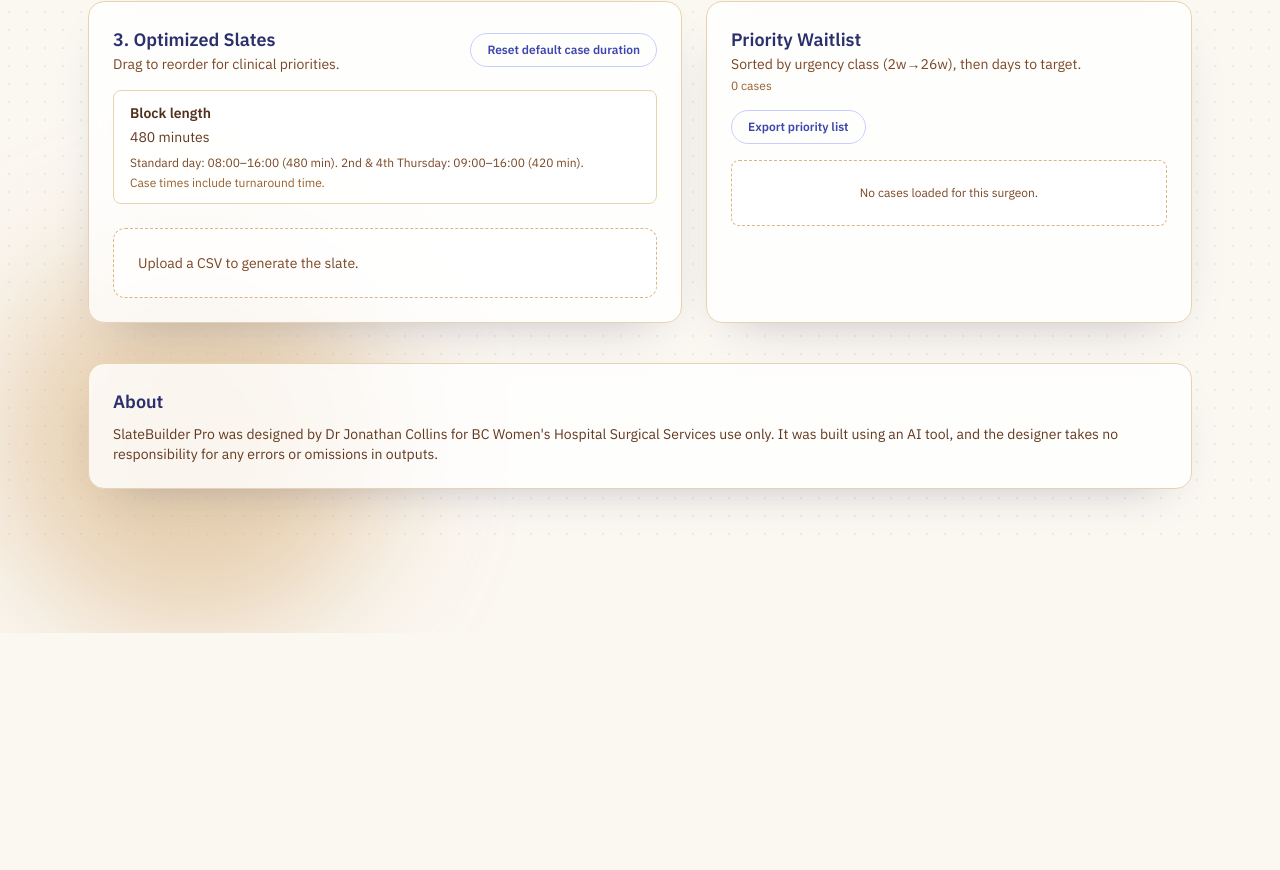
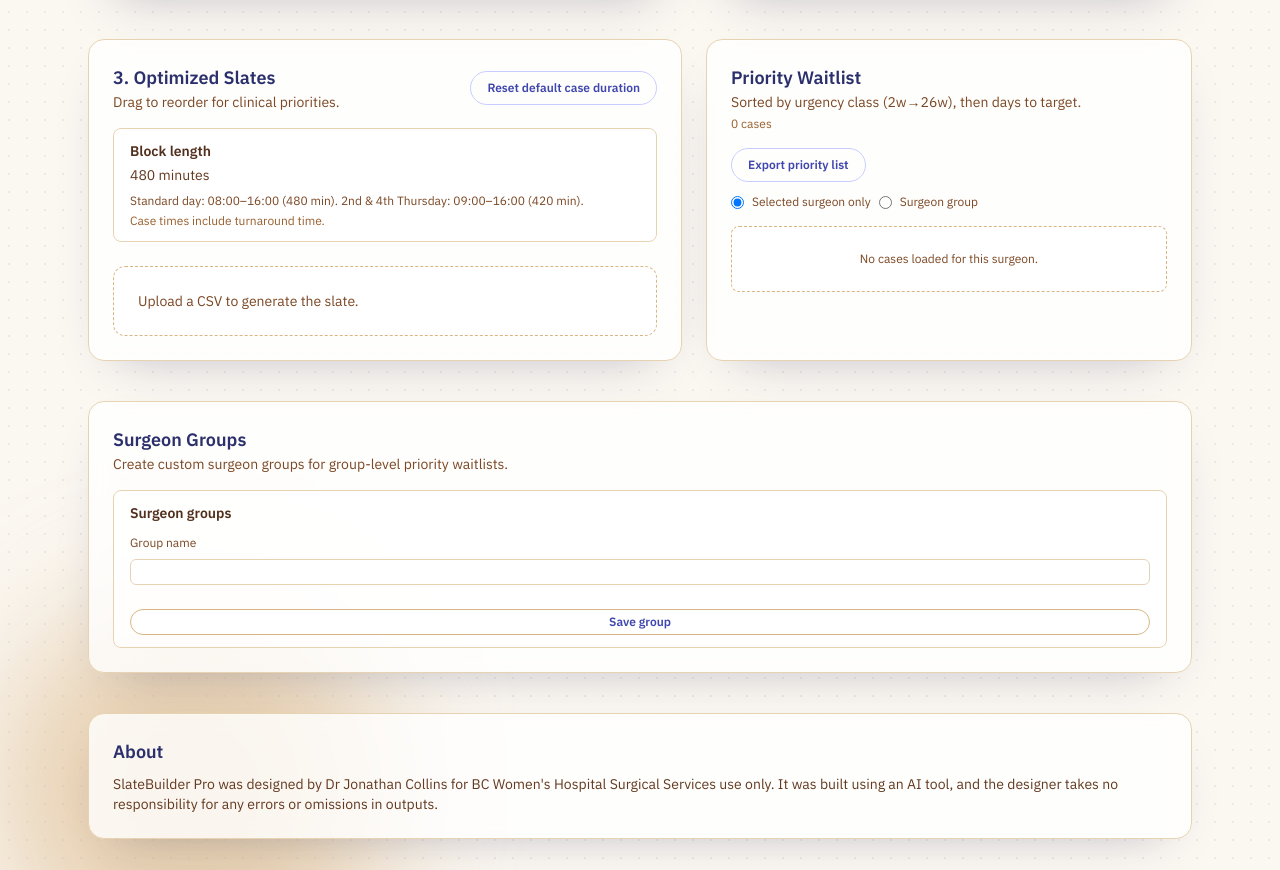
Before and after one commit to jpwcollins/SlateBuilderPro, a Next.js app: page / in a window 1280 px wide. Shown: the part 861-1731 px from the top of the page. Before the commit the page ends 1494 px from the top, so only its background shows below. Built offline with nearby package versions, Linux system fonts and the light colour scheme.

Commit message:
Add surgeon names to waitlists

```diff
--- a/app/page.tsx
+++ b/app/page.tsx
@@ -30,6 +30,11 @@ export default function Home() {
   const [flagOverrides, setFlagOverrides] = useState<
     Record<string, { osa?: boolean; diabetes?: boolean }>
   >({});
+  const [groups, setGroups] = useState<{ name: string; surgeons: string[] }[]>([]);
+  const [newGroupName, setNewGroupName] = useState("");
+  const [newGroupSurgeons, setNewGroupSurgeons] = useState<Record<string, boolean>>({});
+  const [waitlistScope, setWaitlistScope] = useState<"surgeon" | "group">("surgeon");
+  const [selectedGroup, setSelectedGroup] = useState("");
   const [defaultDurations, setDefaultDurations] = useState({
     hysteroscopy: 60,
     laparoscopy: 90,
@@ -80,6 +85,7 @@ export default function Home() {
     }
   }, []);
 
+
   const surgeons = useMemo(() => {
     const unique = new Set(cases.map((item) => item.surgeonId));
     return Array.from(unique).sort((a, b) => a.localeCompare(b));
@@ -127,6 +133,25 @@ export default function Home() {
       return { ...item, estimatedDurationMin: override };
     });
   }, [filteredCases, durationOverrides]);
+
+  const waitlistCases = useMemo(() => {
+    if (waitlistScope === "group" && selectedGroup) {
+      const group = groups.find((item) => item.name === selectedGroup);
+      if (!group) return filteredCases;
+      const set = new Set(group.surgeons);
+      return casesWithDefaults.filter((item) => set.has(item.surgeonId));
+    }
+    return filteredCases;
+  }, [waitlistScope, selectedGroup, groups, casesWithDefaults, filteredCases]);
+
+  const waitlistCasesWithOverrides = useMemo(() => {
+    if (Object.keys(durationOverrides).length === 0) return waitlistCases;
+    return waitlistCases.map((item) => {
+      const override = durationOverrides[item.caseId];
+      if (!override) return item;
+      return { ...item, estimatedDurationMin: override };
+    });
+  }, [waitlistCases, durationOverrides]);
 
   const sortForWaitlist = (items: PatientCase[]) => {
     const order = [2, 4, 6, 12, 26];
@@ -340,8 +365,8 @@ export default function Home() {
   };
 
   const orderedByUrgency = useMemo(() => {
-    return sortForWaitlist(filteredCasesWithOverrides);
-  }, [filteredCasesWithOverrides, priorityMode]);
+    return sortForWaitlist(waitlistCasesWithOverrides);
+  }, [waitlistCasesWithOverrides, priorityMode]);
 
   const selectedCaseIds = useMemo(() => {
     const ids = new Set<string>();
@@ -353,6 +378,8 @@ export default function Home() {
 
   const downloadPriorityCsv = () => {
     if (orderedByUrgency.length === 0) return;
+    const label =
+      waitlistScope === "group" && selectedGroup ? selectedGroup : selectedSurgeon || "all";
     const rows = [
       [
         "order",
@@ -382,7 +409,7 @@ export default function Home() {
       ]);
     });
     const csv = rows.map((row) => row.join(",")).join("\n");
-    downloadFile(`priority_waitlist_${selectedSurgeon || "all"}.csv`, csv);
+    downloadFile(`priority_waitlist_${label}.csv`, csv);
   };
 
   const scrollToAbout = () => {
@@ -569,6 +596,14 @@ export default function Home() {
                 </button>
                 {defaultsSavedAt && <span>Saved {defaultsSavedAt}</span>}
               </div>
+              <div className="mt-3 flex items-center justify-between text-xs text-sand-600">
+                <a
+                  href="#groups"
+                  className="rounded-full border border-sand-300 bg-white/70 px-3 py-1 font-semibold text-slateBlue-700"
+                >
+                  Surgeon Groups
+                </a>
+              </div>
             </div>
           </div>
         </div>
@@ -618,6 +653,8 @@ export default function Home() {
                 ))}
               </select>
             </label>
+
+
           </div>
         </div>
       </section>
@@ -760,6 +797,7 @@ export default function Home() {
                             <p className="text-xs text-sand-700">
                               Benchmark {item.benchmarkWeeks}w · TTT {item.timeToTargetDays}d · {item.estimatedDurationMin}m
                             </p>
+                            <p className="text-xs text-sand-600">Surgeon: {item.surgeonId}</p>
                             {item.procedureName && (
                               <p className="text-xs text-sand-600">{item.procedureName}</p>
                             )}
@@ -837,9 +875,11 @@ export default function Home() {
                   : "Sorted by urgency class (2w→26w), then days to target."}
               </p>
               <p className="mt-1 text-xs text-sand-600">
-                {selectedSurgeon
-                  ? `${orderedByUrgency.length} cases for ${selectedSurgeon}`
-                  : `${orderedByUrgency.length} cases`}
+                {waitlistScope === "group" && selectedGroup
+                  ? `${orderedByUrgency.length} cases for ${selectedGroup}`
+                  : selectedSurgeon
+                    ? `${orderedByUrgency.length} cases for ${selectedSurgeon}`
+                    : `${orderedByUrgency.length} cases`}
               </p>
             </div>
             <button
@@ -849,6 +889,42 @@ export default function Home() {
             >
               Export priority list
             </button>
+          </div>
+          <div className="mt-3 flex flex-wrap gap-2 text-xs text-sand-700">
+            <label className="flex items-center gap-2">
+              <input
+                type="radio"
+                name="waitlistScope"
+                value="surgeon"
+                checked={waitlistScope === "surgeon"}
+                onChange={() => setWaitlistScope("surgeon")}
+              />
+              Selected surgeon only
+            </label>
+            <label className="flex items-center gap-2">
+              <input
+                type="radio"
+                name="waitlistScope"
+                value="group"
+                checked={waitlistScope === "group"}
+                onChange={() => setWaitlistScope("group")}
+              />
+              Surgeon group
+            </label>
+            {waitlistScope === "group" && (
+              <select
+                value={selectedGroup}
+                onChange={(event) => setSelectedGroup(event.target.value)}
+                className="rounded-md border border-sand-200 bg-white px-2 py-1 text-xs"
+              >
+                {groups.length === 0 && <option value="">No groups</option>}
+                {groups.map((group) => (
+                  <option key={group.name} value={group.name}>
+                    {group.name}
+                  </option>
+                ))}
+              </select>
+            )}
           </div>
 
           <div className="mt-4 flex flex-col gap-2 text-sm">
@@ -863,6 +939,7 @@ export default function Home() {
                 <div className="text-xs text-sand-700">
                   Benchmark {item.benchmarkWeeks}w · TTT {item.timeToTargetDays}d
                 </div>
+                <div className="text-xs text-sand-600">Surgeon: {item.surgeonId}</div>
                 <div className="mt-1 flex flex-wrap gap-2">
                   {item.flags?.diabetes && (
                     <span className="rounded-full bg-sand-100 px-2 py-1 text-xs text-sand-800">
@@ -921,6 +998,67 @@ export default function Home() {
         </div>
       </section>
 
+      <section id="groups" className="card p-6 scroll-mt-24">
+        <h2 className="text-lg font-semibold text-slateBlue-900">Surgeon Groups</h2>
+        <p className="text-sm text-sand-700">
+          Create custom surgeon groups for group-level priority waitlists.
+        </p>
+        <div className="mt-4">
+          <div className="rounded-lg border border-sand-200 bg-white/70 px-4 py-3 text-sm text-sand-800">
+            <p className="font-semibold text-sand-900">Surgeon groups</p>
+            <div className="mt-3 grid gap-3">
+              <label className="flex flex-col gap-2 text-xs text-sand-700">
+                Group name
+                <input
+                  type="text"
+                  value={newGroupName}
+                  onChange={(event) => setNewGroupName(event.target.value)}
+                  className="rounded-md border border-sand-200 bg-white px-2 py-1 text-xs"
+                />
+              </label>
+              <div className="grid gap-2 sm:grid-cols-2">
+                {surgeons.map((surgeon) => (
+                  <label
+                    key={`group-${surgeon}`}
+                    className="flex items-center gap-2 text-xs text-sand-700"
+                  >
+                    <input
+                      type="checkbox"
+                      checked={Boolean(newGroupSurgeons[surgeon])}
+                      onChange={(event) =>
+                        setNewGroupSurgeons((prev) => ({
+                          ...prev,
+                          [surgeon]: event.target.checked,
+                        }))
+                      }
+                    />
+                    {surgeon}
+                  </label>
+                ))}
+              </div>
+              <button
+                type="button"
+                onClick={() => {
+                  const name = newGroupName.trim();
+                  const selected = Object.entries(newGroupSurgeons)
+                    .filter(([, value]) => value)
+                    .map(([key]) => key);
+                  if (!name || selected.length === 0) return;
+                  setGroups((prev) => [...prev, { name, surgeons: selected }]);
+                  setSelectedGroup(name);
+                  setWaitlistScope("group");
+                  setNewGroupName("");
+                  setNewGroupSurgeons({});
+                }}
+                className="rounded-full border border-sand-300 bg-white px-3 py-1 text-xs font-semibold text-slateBlue-700"
+              >
+                Save group
+              </button>
+            </div>
+          </div>
+        </div>
+      </section>
+
       <section id="about" className="card p-6 scroll-mt-24">
         <h2 className="text-lg font-semibold text-slateBlue-900">About</h2>
         <p className="mt-2 text-sm text-sand-800">
```
